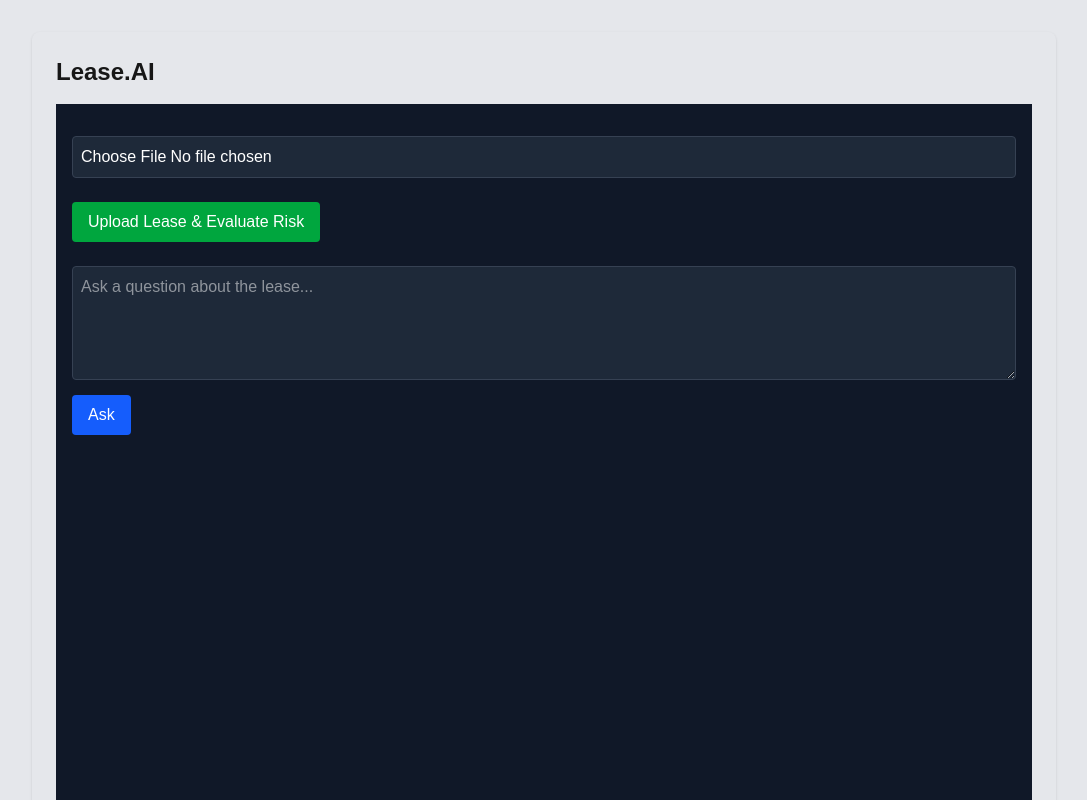
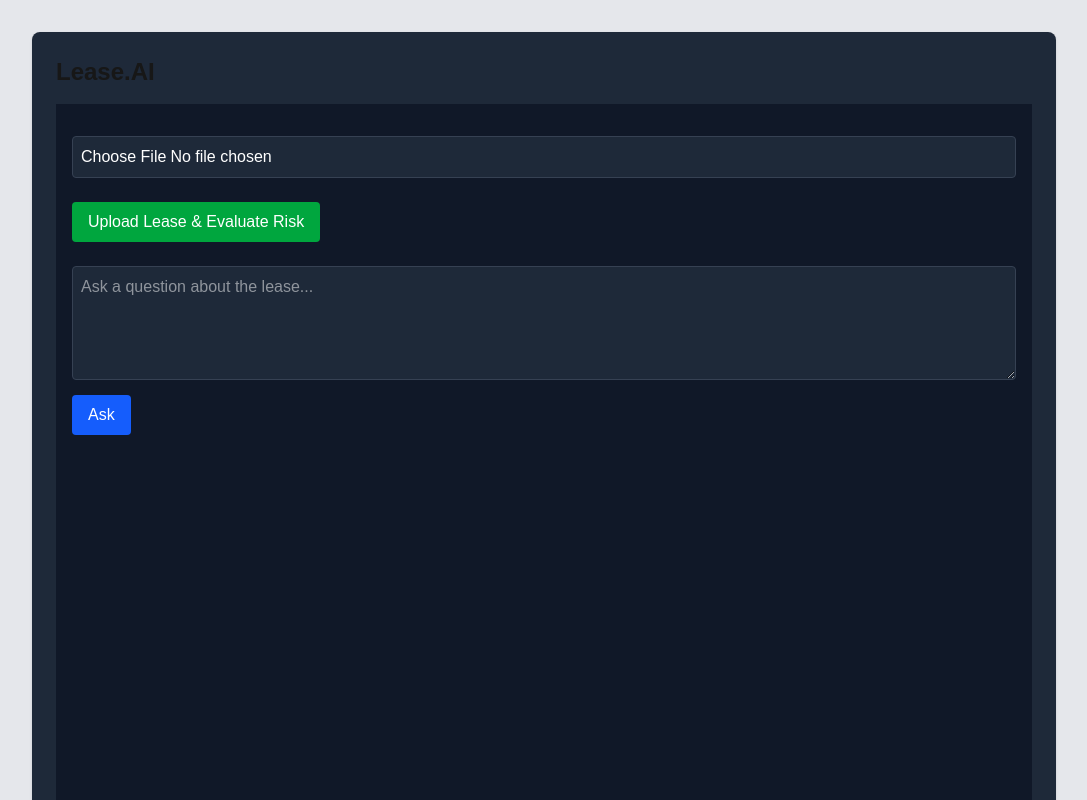
Before and after one commit to jakejump/lease-analyzer, a Next.js app in the folder frontend/: page / in a window 1280 px wide. Shown: the top 800 px of the page, without its empty margins (96-1183 px from the left). Built offline with nearby package versions, Linux system fonts and the light colour scheme.

Commit message:
Update index.tsx

```diff
--- a/frontend/pages/index.tsx
+++ b/frontend/pages/index.tsx
@@ -8,7 +8,7 @@ export default function Home() {
         <title>Lease Analyzer</title>
       </Head>
       <main className="min-h-screen bg-gray-200 p-8">
-        <div className="max-w-5xl mx-auto bg-gray-850 rounded-lg shadow p-6">
+        <div className="max-w-5xl mx-auto bg-gray-800 rounded-lg shadow p-6">
           <h1 className="text-2xl font-bold mb-4">Lease.AI</h1>
           <LeaseQA />
         </div>
```
